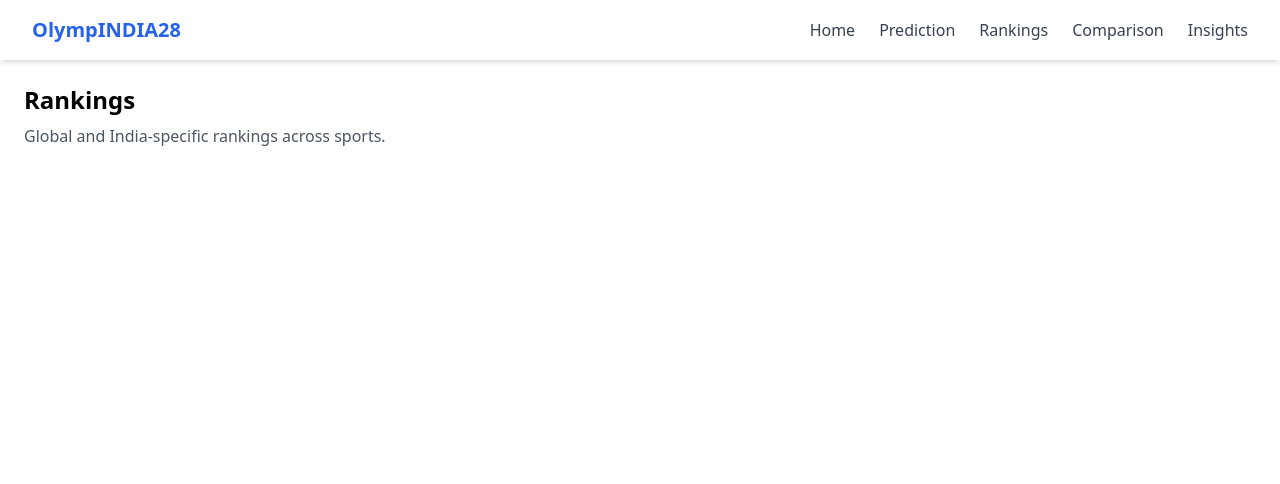
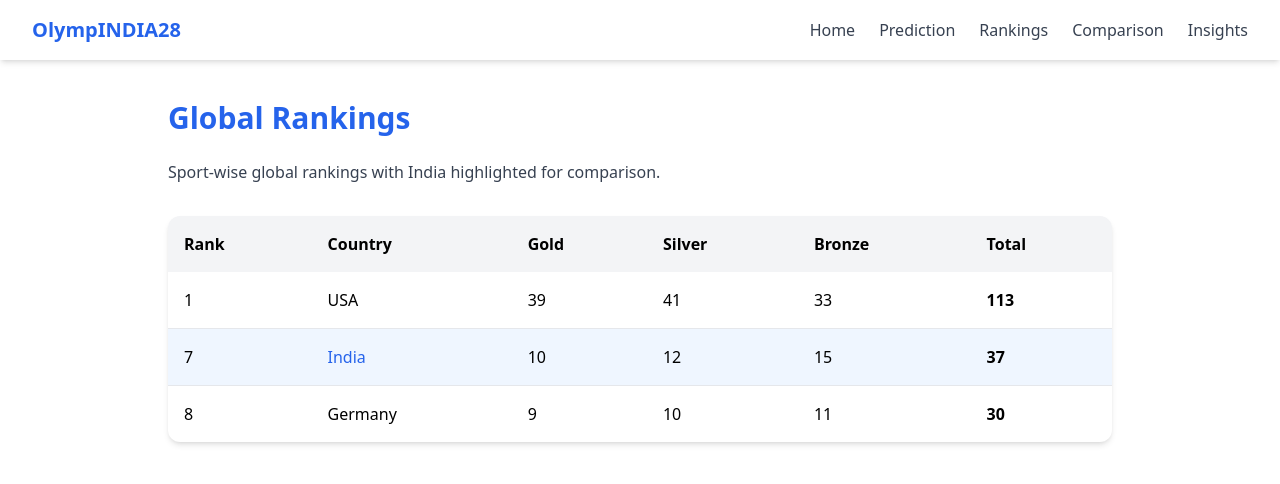
Before and after one commit to ParikhSrujan/OlympIndia28, a React app in the folder frontend/: page /rankings in a window 1280 px wide. Shown: the top 484 px of the page. Built offline with nearby package versions, Linux system fonts and the light colour scheme; the HTML template or start-up script is replaced by a standard one.

Commit message:
Added initial Rankings page layout

```diff
--- a/frontend/src/pages/rankings.jsx
+++ b/frontend/src/pages/rankings.jsx
@@ -1,13 +1,56 @@
 function Rankings() {
   return (
-    <div className="p-6">
-      <h1 className="text-2xl font-semibold mb-2">
-        Rankings
-      </h1>
+    <div className="p-10 max-w-5xl mx-auto">
+      <h1 className="text-3xl font-bold text-blue-600 mb-6">Global Rankings</h1>
 
-      <p className="text-gray-600">
-        Global and India-specific rankings across sports.
+      <p className="text-gray-700 mb-8">
+        Sport-wise global rankings with India highlighted for comparison.
       </p>
+
+      {/* Table */}
+      <div className="overflow-x-auto bg-white shadow-md rounded-xl">
+        <table className="w-full text-left border-collapse">
+          <thead className="bg-gray-100">
+            <tr>
+              <th className="p-4">Rank</th>
+              <th className="p-4">Country</th>
+              <th className="p-4">Gold</th>
+              <th className="p-4">Silver</th>
+              <th className="p-4">Bronze</th>
+              <th className="p-4">Total</th>
+            </tr>
+          </thead>
+
+          <tbody>
+            <tr className="border-b">
+              <td className="p-4">1</td>
+              <td className="p-4 font-medium">USA</td>
+              <td className="p-4">39</td>
+              <td className="p-4">41</td>
+              <td className="p-4">33</td>
+              <td className="p-4 font-semibold">113</td>
+            </tr>
+
+            <tr className="border-b bg-blue-50">
+              <td className="p-4">7</td>
+              <td className="p-4 font-medium text-blue-600">India</td>
+              <td className="p-4">10</td>
+              <td className="p-4">12</td>
+              <td className="p-4">15</td>
+              <td className="p-4 font-semibold">37</td>
+            </tr>
+
+            <tr>
+              <td className="p-4">8</td>
+              <td className="p-4 font-medium">Germany</td>
+              <td className="p-4">9</td>
+              <td className="p-4">10</td>
+              <td className="p-4">11</td>
+              <td className="p-4 font-semibold">30</td>
+            </tr>
+          </tbody>
+        </table>
+      </div>
     </div>
   );
 }
```
